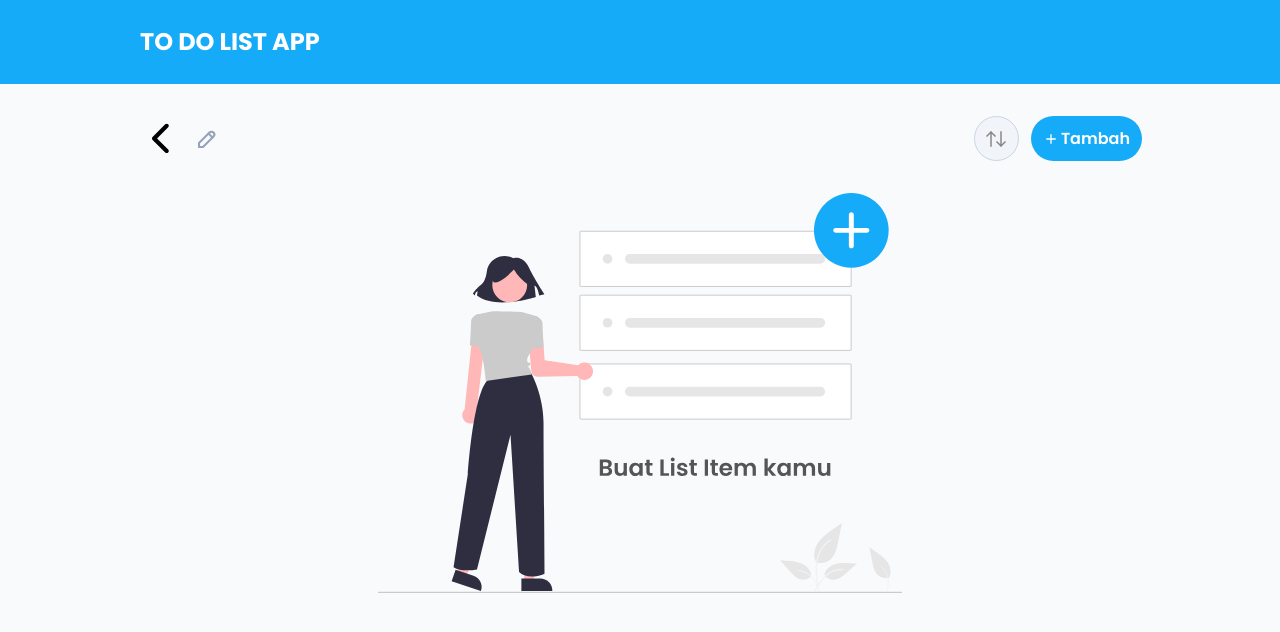
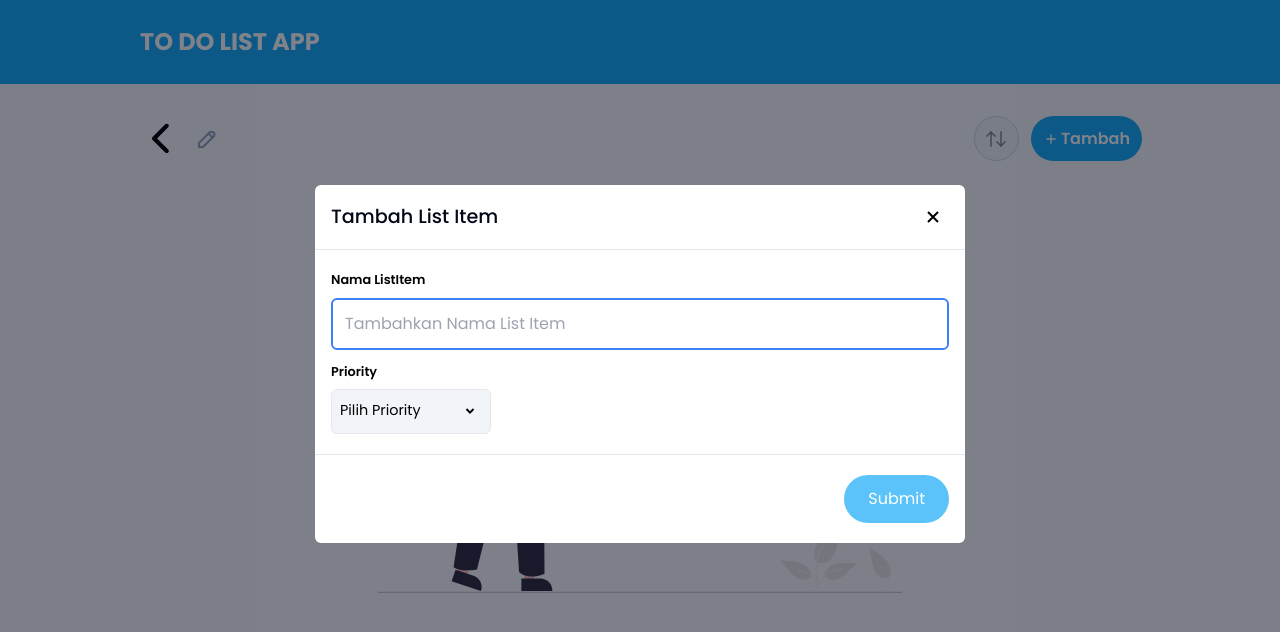
Before and after one commit to elangyudha280/devcode-challange-case-todolist, a React (Vite) app: page /detail/1 in a window 1280 px wide. Shown: the top 632 px of the page. Built offline with nearby package versions, Linux system fonts and the light colour scheme; no server answers.

Commit message:
selesai desain component modal add todolist

```diff
--- a/src/component/emptyComponent.jsx
+++ b/src/component/emptyComponent.jsx
@@ -47,7 +47,7 @@ const EmptyActivity = ()=>{
 // empty todo
 const EmptyTodo = ()=>{
     return (
-        <section data-cy="todo-empty-state" className="todo_empty_state  mt-3 cursor-pointer relative w-full flex justify-center pt-5">
+        <section data-cy="todo-empty-statee" className="todo_empty_state  mt-3 cursor-pointer relative w-full flex justify-center pt-5">
             <img src={emptyTodoImg} className="mx-auto w-[900px]  h-[400px] object-contain  inline-block" alt="empty_todo_img"  />
         </section>
     )
--- a/src/component/modal.jsx
+++ b/src/component/modal.jsx
@@ -1,4 +1,4 @@
-import React from "react";
+import React, { useState } from "react";
 
 import { shallow } from "zustand/shallow";
 
@@ -8,7 +8,13 @@ import useStoreActivity from "../store/storeActivity";
 // ImWarning
 import { IoWarningOutline } from "react-icons/io5";
 import {FiAlertCircle}from "react-icons/fi"
+import {GrFormClose} from "react-icons/gr"
+import {RiArrowDropDownLine} from "react-icons/ri"
+import IconCheck from '../assets/images/icon_sort_active.svg'
 
+
+// utils
+import dataDropdownPriority from "../utils/dataDropdownPrority";
 
 // modal delete activity
 const ModalDeleteActivity = ()=>{
@@ -82,11 +88,116 @@ const ModalSuccessDelete = ({title})=>{
 
 // model add todo list
 const ModalAddTodoList = ()=>{
+
+    // state input todo
+    let [inputTodo,setInputTodo] = useState('')
+    // state open dropdown
+    let [openDropdown,setOpenDropdown] = useState(false)
+    // current priority
+    let [currentPriority,setCurrentPriority] = useState(null)
+
+
+    // event set priority
+    const EventSetPriority = (priority,event)=>{
+       setCurrentPriority(priority)
+       setOpenDropdown(false)
+    }
+
     return (
-        <section className="modal_container"></section>
+        <section className="modal_container overflow-y-auto overflow-x-hidden pb-[5em]">
+
+                {/* card modal  */}
+                <div className="card_modal_todolist  ">
+                    {/* header modal */}
+                    <div className="header_modal_todolist relative flex items-center w-full p-4 border-b-[1px] " >
+                        <p className="font-medium flex-1 w-full text-[1.2em] text-slate-950">Tambah List Item</p>
+                        <button className="p-1 text-[1.5em] h-full">
+                            <GrFormClose/>
+                        </button>
+                    </div>
+
+                    {/* body modal */}
+                    <form action="">
+                        <div className="body_modal relative w-full  ">
+                                {/* modal input data*/}
+                                <div className="w-full py-5 px-4 border-b-[1px] ">
+                                    {/* input todolist */}
+                                    <div className="input-group">
+                                        <label htmlFor="input_todo" className="inline-block w-full font-semibold text-[0.8em]">Nama ListItem</label>
+                                    <input onChange={(e)=>{setInputTodo(e.target.value)}} type="text" autoFocus placeholder="Tambahkan Nama List Item" className="w-full py-3 rounded-md px-3 border-2 text-slate-400 outline-none focus:text-black transition-all duration-100 focus:border-blue-500" />
+                                    </div>
+
+                                    {/* input priority */}
+                                    <div className="input-group mt-3">
+                                        <label htmlFor="input_todo" className="inline-block w-full font-semibold text-[0.8em]">Priority</label>
+
+                                        {/* // dropdown current */}
+                                        <div className=" relative rounded-md w-[160px] z-[4]">
+                                            <button type="button" onClick={()=>{
+                                                setOpenDropdown((!openDropdown ? true : false))
+                                            }
+                                                }
+                                                className="dropdown_current">
+                                                {
+                                                    currentPriority === null ?
+                                                    (
+                                                        <>
+                                                        <p className=" text-[0.9em] flex-1 w-full text-left">Pilih Priority</p>
+                                                        <RiArrowDropDownLine className="text-[1.5em] transition-all duration-100"/>
+                                                        </>
+                                                    )
+                                                    :
+                                                    (
+                                                        <>
+                                                        <div className={`icon_dropdown w-[10px] h-[10px] ${currentPriority?.color} rounded-full`}></div>
+                                                            <p className=" text-[0.9em] flex-1 w-full text-left">{currentPriority?.title}</p>
+                                                        <RiArrowDropDownLine className="text-[1.5em] transition-all duration-100"/>
+                                                        </>
+                                                    )
+                                                }
+                                            </button>
+                                            <div className={`
+                                                dropdown_devide
+                                                overflow-hidden
+                                                 ${!openDropdown ? 'h-[0px] border-[0px]' : 'h-auto border-[1px]'}
+                                              `}>
+                                              {
+                                                    dataDropdownPriority?.map(el =>{
+                                                        return (
+                                                            <button key={el.id} onClick={EventSetPriority.bind(this,el)} type="button"  className={`
+                                                            dropdown_item
+                                                            ${(el.id === currentPriority?.id) && 'bg-blue-navbar  text-white'}
+                                                            `}>
+                                                                <div className={`icon_dropdown w-[10px] h-[10px] rounded-full ${el.color}`}></div>
+                                                                <p className=" text-[0.9em] flex-1 w-full text-left capitalize">{el.title}</p>
+                                                                {(el.id === currentPriority?.id) &&<img src={IconCheck} alt="" className="object-center" />}
+                                                            </button>
+                                                        )
+                                                    })
+                                              }
+                                            </div>
+                                        </div>
+
+                                    </div>
+                                </div>
+
+                                {/* modal submit data */}
+                                <div className="flex w-full py-5 justify-end items-center px-4">
+                                    <button type="submit" disabled={
+                                        (inputTodo === '' || currentPriority === null) ? true : false
+                                         } className={`btn_sumbit_todo px-6 py-3 bg-blue-navbar rounded-full text-white
+                                         ${(inputTodo === '' || currentPriority === null) && 'opacity-[0.7]' }
+                                         `}>
+                                        Submit
+                                    </button>
+                                </div>
+                        </div>
+                    </form>
+                </div>
+        </section>
     )
 }
 
 
 
-export {ModalDeleteActivity}
+export {ModalDeleteActivity,ModalAddTodoList}
--- a/src/index.css
+++ b/src/index.css
@@ -53,4 +53,20 @@
    @apply flex justify-end md:justify-start items-center gap-3
 }
 
+.card_modal_todolist{
+   @apply bg-white rounded-md  w-[650px] relative;
 }
+.input-group{
+   @apply relative w-full flex flex-col gap-2
+}
+.dropdown_current{
+   @apply w-full h-[45px] flex items-center gap-2 px-2 rounded-md bg-slate-100 border-[1px]
+}
+.dropdown_devide{
+   @apply absolute top-[90%]  w-full flex flex-col bg-white   rounded-b-md  border-[1px]
+}
+.dropdown_item{
+   @apply w-full flex items-center gap-2 transition-all duration-200 px-2 py-3  border-b-[1px] hover:bg-blue-navbar hover:text-white
+}
+
+}
--- a/src/pages/detailPage.jsx
+++ b/src/pages/detailPage.jsx
@@ -5,6 +5,7 @@ import PagesLayout from "../layout/pagesLayout";
 
 // import component
 import { EmptyTodo } from "../component/emptyComponent";
+import { ModalAddTodoList } from "../component/modal";
 
 // import store
 import useTodos from "../store/storeTodo";
@@ -94,6 +95,7 @@ const DetailPage = ()=>{
 
     return (
         <PagesLayout title="detailActivity" page="detail" onClick={closeModeEdit}>
+            <ModalAddTodoList/>
             <section className="max-w-[1020px] px-2 mx-auto mt-[2em]"  >
                 {/* header Detail Activty */}
                 <header className="header_detail_activity">
--- /dev/null
+++ b/src/utils/dataDropdownPrority.js
@@ -0,0 +1,32 @@
+
+
+
+const dataDropdownPriority = [
+    {
+        id:1,
+        title:'very high',
+        color:'bg-priority-very-high'
+    },
+    {
+        id:2,
+        title:'high',
+        color:'bg-priority-high'
+    },
+    {
+        id:3,
+        title:'medium',
+        color:'bg-priority-medium'
+    },
+    {
+        id:4,
+        title:'low',
+        color:'bg-priority-low'
+    },
+    {
+        id:5,
+        title:'very low',
+        color:'bg-priority-very-low'
+    }
+]
+
+export default dataDropdownPriority;
--- a/tailwind.config.js
+++ b/tailwind.config.js
@@ -12,6 +12,13 @@ export default {
       colors:{
         'blue':{
           'navbar':'rgba(22, 171, 248,1)'
+        },
+        'priority':{
+          'very-high':'#ed4c5c',
+          'high':'#F8A541',
+          'medium':'#00A790',
+          'low':'#428BC1',
+          'very-low':'#8942C1'
         }
       }
     },
```
